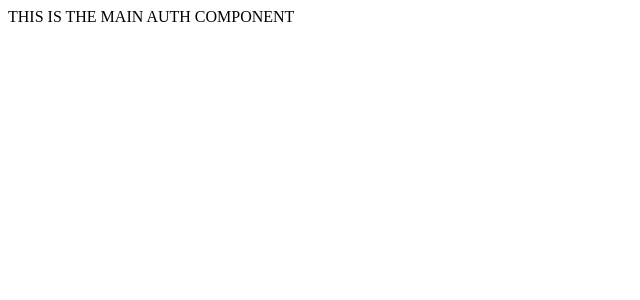
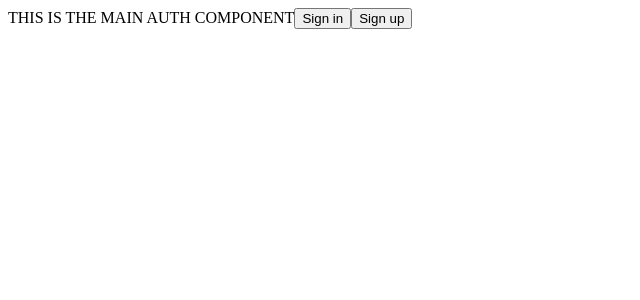
Before and after one commit to spaulas/my-hairstylist-auth-ui, a React app: page / in a window 1280 px wide. Shown: the top 300 px of the page, without its empty margins (0-640 px from the left). Built offline with nearby package versions, Linux system fonts and the light colour scheme.

Commit message:
Handle routing

```diff
--- a/config/webpack.dev.js
+++ b/config/webpack.dev.js
@@ -6,6 +6,9 @@ const commonConfig = require("./webpack.common");
 
 const devConfig = {
   mode: "development",
+  output: {
+    publicPath: "http://localhost:8081/",
+  },
   devServer: {
     port: 8081,
     historyApiFallback: {
--- a/public/index.html
+++ b/public/index.html
@@ -2,7 +2,7 @@
 <html>
   <head>
     <meta charset="utf-8" />
-    <!-- <link rel="icon" href="%PUBLIC_URL%/favicon.ico" /> -->
+    <link rel="shortcut icon" href="#" />
     <meta name="viewport" content="width=device-width, initial-scale=1" />
     <meta name="theme-color" content="#000000" />
     <meta
--- a/src/App.tsx
+++ b/src/App.tsx
@@ -1,11 +1,15 @@
 import React from "react";
 import { Switch, Route, Router } from "react-router-dom";
+import SignIn from "./pages/SignIn";
+import SignUp from "./pages/SignUp";
 import Main from "./components/Main/Main";
 
 export default ({ history }: { history: any }): React.ReactElement => {
   return (
     <Router history={history}>
       <Switch>
+        <Route exact path="/auth/sign-in" component={SignIn} />
+        <Route exact path="/auth/sign-up" component={SignUp} />
         <Route exact path="/" component={Main} />
       </Switch>
     </Router>
--- a/src/components/Main/Main.js
+++ b/src/components/Main/Main.js
@@ -1,6 +1,13 @@
 import React from 'react'
+import { useHistory } from "react-router-dom";
 
 const Main = () => {
-    return <div>THIS IS THE MAIN AUTH COMPONENT</div>
+    const history = useHistory();
+    return <div>THIS IS THE MAIN AUTH COMPONENT
+
+      <button onClick={() => history.push("/auth/sign-in")}>Sign in</button>
+
+      <button onClick={() => history.push("/auth/sign-up")}>Sign up</button>
+    </div>
 }
 export default Main;
--- /dev/null
+++ b/src/pages/SignIn/index.js
@@ -0,0 +1,7 @@
+import React from "react";
+
+const SignIn = () => {
+  return <div>SIGN IN PAGE</div>;
+};
+
+export default SignIn;
--- /dev/null
+++ b/src/pages/SignUp/index.js
@@ -0,0 +1,7 @@
+import React from "react";
+
+const SignUp = () => {
+  return <div>SIGN UP PAGE</div>;
+};
+
+export default SignUp;
```
